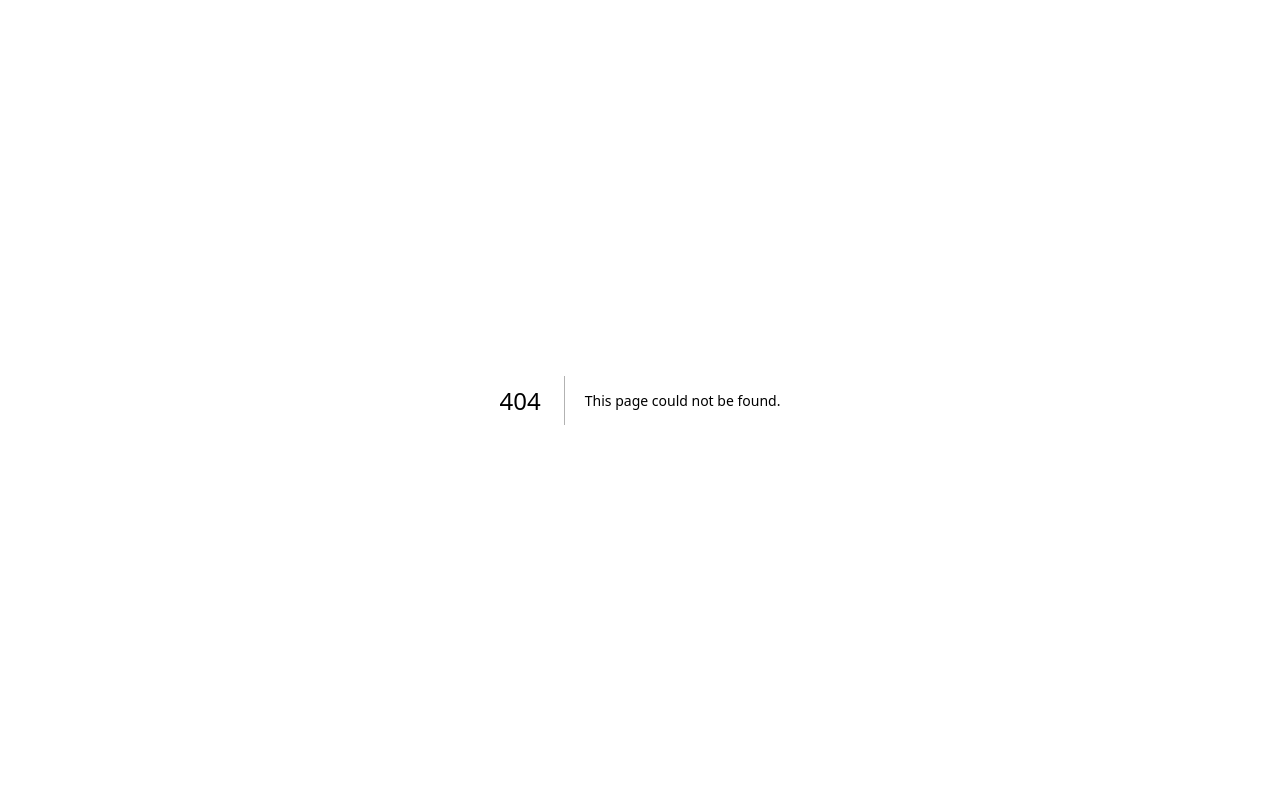
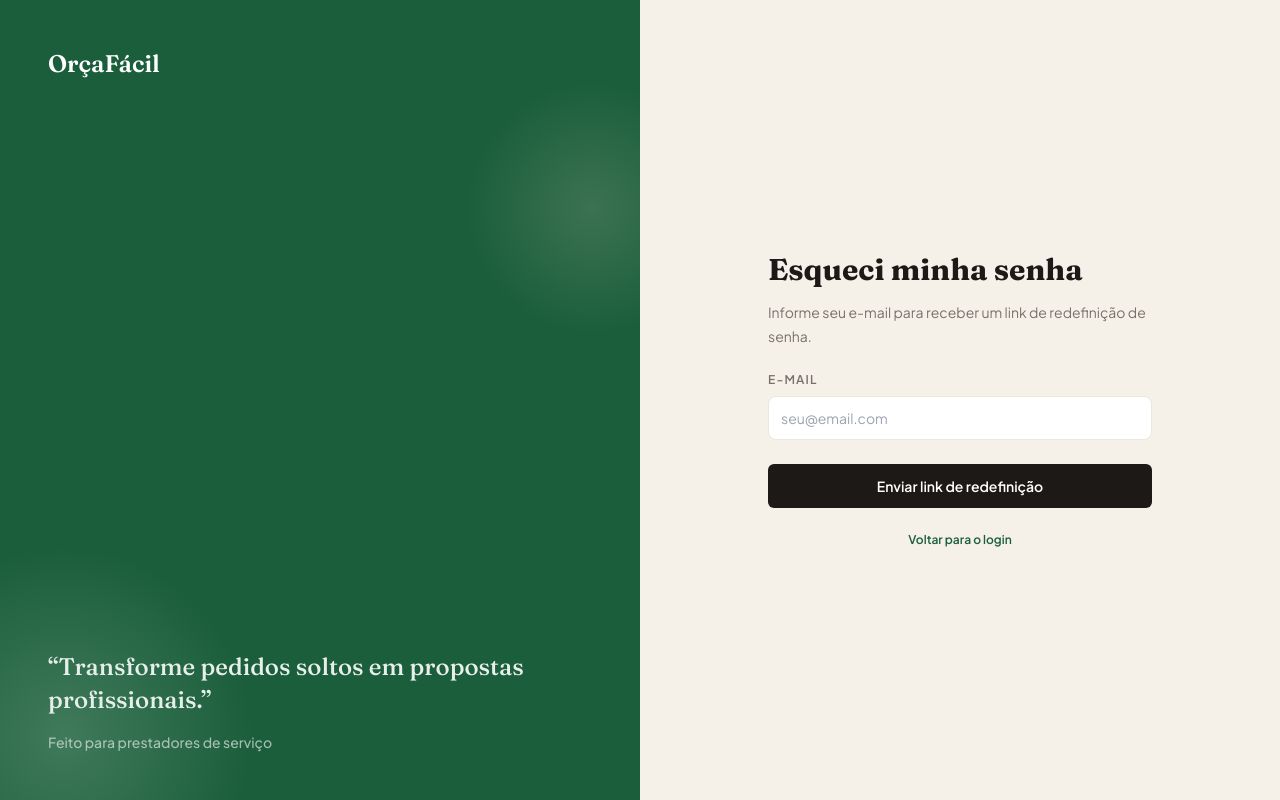
Before and after one commit to leonardodesaboia/vitriny, a Next.js app: page /esqueci-senha in a window 1280 px wide. Before the commit this address had no page. Built offline with nearby package versions, Linux system fonts and the light colour scheme; no server answers.

Commit message:
feat(auth): add forgot password page

```diff
--- /dev/null
+++ b/app/(auth)/esqueci-senha/page.tsx
@@ -0,0 +1,39 @@
+import Link from "next/link";
+
+import { ForgotPasswordForm } from "@/components/auth/ForgotPasswordForm";
+
+type ForgotPasswordPageProps = {
+  searchParams: Promise<{ error?: string; sent?: string }>;
+};
+
+export default async function ForgotPasswordPage({
+  searchParams
+}: ForgotPasswordPageProps) {
+  const query = await searchParams;
+
+  return (
+    <>
+      <p className="font-fraunces text-3xl font-bold text-ink">Esqueci minha senha</p>
+      <p className="mt-3 text-sm leading-6 text-ink-muted">
+        Informe seu e-mail para receber um link de redefinição de senha.
+      </p>
+
+      {query.sent ? (
+        <div className="mt-6 rounded-lg border border-mint bg-mint/40 px-4 py-3">
+          <p className="text-sm font-semibold text-leaf">
+            Se esse e-mail estiver cadastrado com senha, você vai receber um link em
+            instantes.
+          </p>
+        </div>
+      ) : (
+        <ForgotPasswordForm errorCode={query.error} />
+      )}
+
+      <p className="mt-6 text-center text-xs text-ink-muted">
+        <Link className="font-semibold text-leaf hover:text-leaf-hover" href="/login">
+          Voltar para o login
+        </Link>
+      </p>
+    </>
+  );
+}
--- /dev/null
+++ b/components/auth/ForgotPasswordForm.tsx
@@ -0,0 +1,49 @@
+import { requestPasswordReset } from "@/lib/actions/auth";
+
+type ForgotPasswordFormProps = {
+  errorCode?: string;
+};
+
+const inputClass =
+  "min-h-11 w-full rounded-lg border border-paper-soft bg-white px-3 text-sm text-ink outline-none ring-offset-paper transition focus:border-leaf focus:ring-2 focus:ring-leaf/20";
+
+const labelClass = "text-xs font-semibold uppercase tracking-widest text-ink-muted";
+
+const errorMessages: Record<string, string> = {
+  invalid: "Informe um e-mail válido."
+};
+
+export function ForgotPasswordForm({ errorCode }: ForgotPasswordFormProps) {
+  return (
+    <form action={requestPasswordReset} className="mt-6 grid gap-4">
+      {errorCode ? (
+        <div className="rounded-lg border border-red-200 bg-red-50 px-4 py-3">
+          <p className="text-sm font-semibold text-red-700">
+            {errorMessages[errorCode] ?? "Não foi possível processar o pedido."}
+          </p>
+        </div>
+      ) : null}
+
+      <div className="grid gap-2">
+        <label className={labelClass} htmlFor="email">
+          E-mail
+        </label>
+        <input
+          className={inputClass}
+          id="email"
+          name="email"
+          placeholder="seu@email.com"
+          required
+          type="email"
+        />
+      </div>
+
+      <button
+        className="mt-2 inline-flex min-h-11 w-full items-center justify-center rounded-md bg-ink px-5 text-sm font-semibold text-white transition hover:bg-ink/80"
+        type="submit"
+      >
+        Enviar link de redefinição
+      </button>
+    </form>
+  );
+}
```
